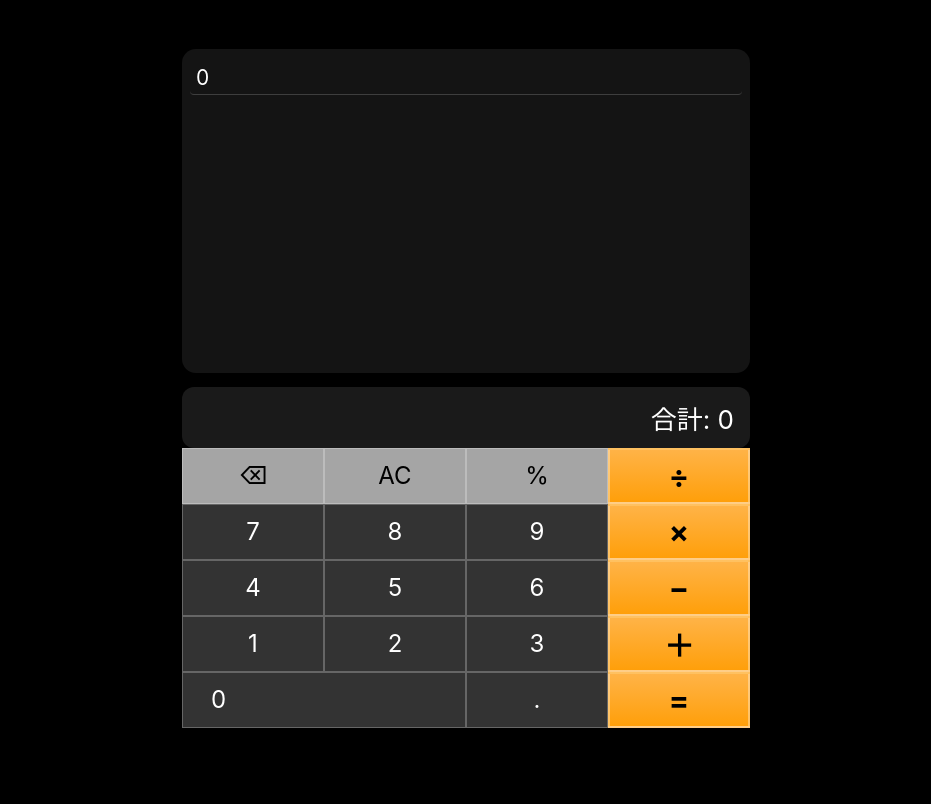
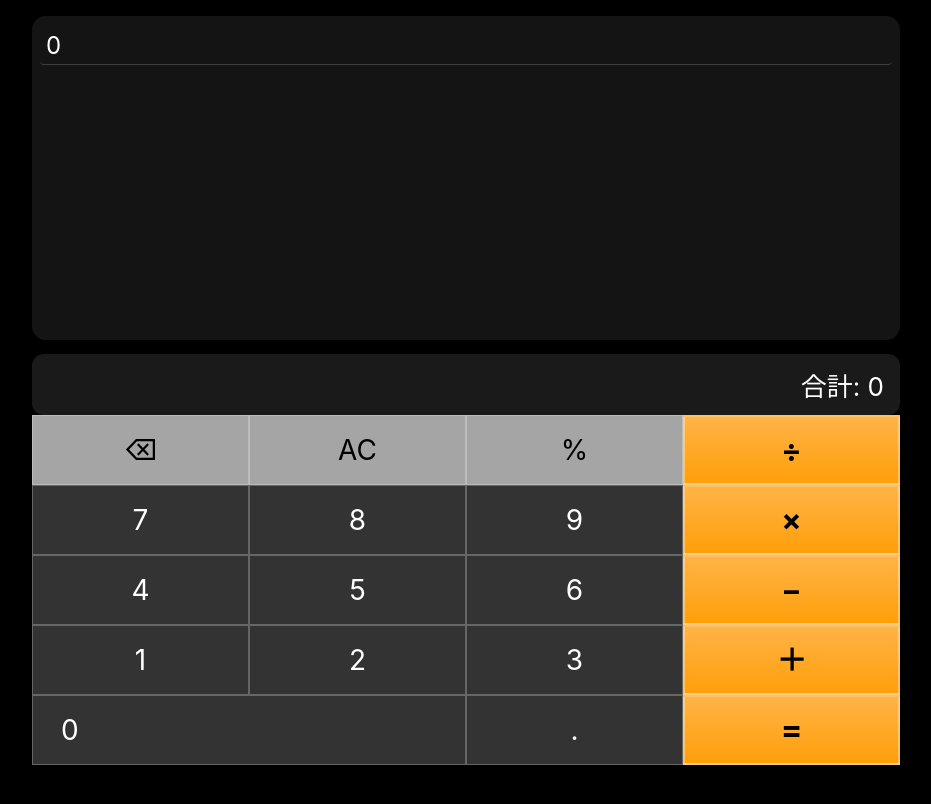
Before and after one commit to 4cGTDXFxAYK6/caluculator, a plain HTML site: page index.html in a window 1280 px wide. Shown: the whole page, without its empty margins (174-1105 px from the left). Drawn offline with Linux system fonts and the light colour scheme.

Commit message:
Update index.html

```diff
--- a/index.html
+++ b/index.html
@@ -4,33 +4,206 @@
 <meta charset="utf-8" />
 <title>履歴付き電卓</title>
 <meta name="viewport" content="width=device-width, initial-scale=1, maximum-scale=1, user-scalable=no">
+<link rel="manifest" href="manifest.json">
+<meta name="theme-color" content="#000000">
+
 <style>
-  /* スタイルは元のものを完全に維持 */
-  :root{ --bg:#000; --panel:rgba(255,255,255,0.08); --btn-dark:#333; --btn-gray:#a5a5a5; --btn-accent:#ff9f0a; --btn-accent2:#ffb347; --border:rgba(255,255,255,0.25); }
-  html,body{ height:100%; margin:0; background:var(--bg); font-family:-apple-system, BlinkMacSystemFont, sans-serif; touch-action: manipulation; }
-  body{ display:flex; align-items:center; justify-content:center; }
-  .calculator{ width:100%; max-width:600px; margin:auto; padding:16px; padding-bottom:40px; display:flex; flex-direction:column; box-sizing:border-box; }
-  .history{ background:var(--panel); backdrop-filter:blur(8px); color:#fff; height:300px; padding:12px 8px; border-radius:14px; overflow:auto; font-size:21px; line-height:1.0; margin-bottom:14px; }
-  .history-line{ padding:6px 6px; border-radius:4px; display:flex; align-items:center; gap:10px; white-space:nowrap; overflow-x:auto; border-bottom:1px solid rgba(255,255,255,0.18); }
-  .text{ flex:1; overflow:hidden; text-overflow:ellipsis; }
-  .delete-btn{ flex-shrink:0; color:var(--btn-accent); font-size:26px; font-weight:700; cursor:pointer; padding:0 8px; }
-  .total-box{ background:rgba(255,255,255,0.10); backdrop-filter:blur(6px); color:#fff; padding:12px 16px; border-radius:12px; font-size:26px; text-align:right; margin:0; }
-  .keys{ display:grid; grid-template-columns:repeat(4, 1fr); width:100%; }
-  button{ position:relative; overflow:hidden; height:56px; border:1px solid var(--border); font-size:24px; color:#fff; cursor:pointer; user-select:none; font-family:inherit; }
-  button::after{ content:""; position:absolute; left:50%; top:50%; width:0; height:0; background:rgba(255,255,255,0.45); border-radius:50%; transform:translate(-50%,-50%); opacity:0; transition:width .35s, height .35s, opacity .35s; }
-  button.pressed::after{ width:180%; height:180%; opacity:1; }
-  .pressed{ background-color: rgba(255,255,255,0.65); box-shadow: inset 0 0 18px rgba(255,255,255,0.9); border-color: var(--btn-accent); color:#000; }
-  .op, .equal { background: linear-gradient(var(--btn-accent2), var(--btn-accent)); font-size:30px; font-weight:700; border:2px solid rgba(255,255,255,0.35); color:#000; }
+  :root{
+    --bg:#000;
+    --panel:rgba(255,255,255,0.08);
+    --btn-dark:#333;
+    --btn-gray:#a5a5a5;
+    --btn-accent:#ff9f0a;
+    --btn-accent2:#ffb347;
+    --border:rgba(255,255,255,0.25);
+    --row-b:rgba(255,255,255,0.18);
+  }
+
+  html,body{
+    height:100%;
+    margin:0;
+    background:var(--bg);
+    font-family:-apple-system, BlinkMacSystemFont, "SF Pro Text", "SF Pro Display",
+                 "Helvetica Neue", Arial, sans-serif;
+    touch-action: manipulation;
+  }
+
+  body{
+    display:flex;
+    align-items:center;
+    justify-content:center;
+  }
+
+  .calculator{
+    width:100%;
+    max-width:600px;
+    margin:auto;
+    padding:16px;
+    padding-bottom:40px;
+    display:flex;
+    flex-direction:column;
+    gap:0;
+    box-sizing:border-box;
+  }
+
+  .history{
+    background:var(--panel);
+    backdrop-filter:blur(8px);
+    color:#fff;
+    height:300px;
+    padding:12px 8px;
+    border-radius:14px;
+    overflow:auto;
+    font-size:21px;
+    line-height:1.0;
+    margin-bottom:14px;
+  }
+
+  .history-line{
+    padding:6px 6px;
+    border-radius:4px;
+    display:flex;
+    align-items:center;
+    gap:10px;
+    white-space:nowrap;
+    overflow-x:auto;
+    scrollbar-width:none;
+    border-bottom:1px solid rgba(255,255,255,0.18);
+  }
+  .history-line::-webkit-scrollbar{ display:none; }
+
+  .text{
+    flex:1;
+    overflow:hidden;
+    text-overflow:ellipsis;
+  }
+
+  .delete-btn{
+    flex-shrink:0;
+    color:var(--btn-accent);
+    font-size:26px;
+    font-weight:700;
+    cursor:pointer;
+    padding:0 8px;
+  }
+
+  .total-box{
+    background:rgba(255,255,255,0.10);
+    backdrop-filter:blur(6px);
+    color:#fff;
+    padding:12px 16px;
+    border-radius:12px;
+    font-size:26px;
+    text-align:right;
+    margin:0;
+  }
+
+  .keys{
+    display:grid;
+    grid-template-columns:repeat(4, 1fr);
+    gap:0;
+    width:100%;
+    margin:0;
+  }
+
+  button{
+    position:relative;
+    overflow:hidden;
+
+    height:56px;
+    border-radius:0;
+    border:1px solid var(--border);
+
+    font-size:24px;
+    line-height:1;
+
+    color:#fff;
+    cursor:pointer;
+    user-select:none;
+    font-family:inherit;
+
+    transition:
+      background-color 0.05s ease-out,
+      box-shadow 0.05s ease-out,
+      border-color 0.05s ease-out,
+      color 0.05s ease-out;
+  }
+
+  /* ▼ 軽量 ripple（CSSのみ） */
+  button::after{
+    content:"";
+    position:absolute;
+    left:50%;
+    top:50%;
+    width:0;
+    height:0;
+    background:rgba(255,255,255,0.45);
+    border-radius:50%;
+    transform:translate(-50%,-50%);
+    opacity:0;
+    transition:width .35s ease-out, height .35s ease-out, opacity .35s ease-out;
+  }
+
+  button.pressed::after{
+    width:180%;
+    height:180%;
+    opacity:1;
+  }
+
+  /* transform を完全排除した押下エフェクト */
+  .pressed{
+    background-color: rgba(255,255,255,0.65);
+    box-shadow:
+      inset 0 0 18px rgba(255,255,255,0.9),
+      0 0 10px rgba(255,255,255,0.6);
+    border-color: var(--btn-accent);
+    color:#000;
+  }
+
+  /* ▼ 四則キー & ＝キー強調デザイン */
+  .op, .equal {
+    background: linear-gradient(var(--btn-accent2), var(--btn-accent));
+    font-size:30px;
+    font-weight:700;
+    border:2px solid rgba(255,255,255,0.35);
+    color:#000;
+  }
+
+  .equal{
+    font-size:32px;
+  }
+
   .gray{ background:var(--btn-gray); color:#000; }
   .dark{ background:var(--btn-dark); }
-  .zero{ grid-column:span 2; text-align:left; padding-left:28px; }
+
+  .zero{
+    grid-column:span 2;
+    text-align:left;
+    padding-left:28px;
+  }
+
+  /* transform を使わず実寸で拡大 */
+  @media (min-width:768px) and (orientation:portrait){
+    .calculator{ max-width:760px; }
+    button{ height:74px; font-size:30px; }
+    .history{ font-size:26px; }
+  }
+
+  @media (min-width:1024px) and (orientation:landscape){
+    .calculator{ max-width:900px; }
+    button{ height:70px; font-size:28px; }
+    .history{ font-size:24px; }
+  }
 </style>
 </head>
 <body>
 
 <div class="calculator">
+
   <div id="history" class="history"></div>
+
   <div id="totalBox" class="total-box">合計: 0</div>
+
   <div class="keys">
     <button class="gray" data-value="DEL">⌫</button>
     <button class="gray" data-value="AC">AC</button>
@@ -59,6 +232,8 @@
 </div>
 
 <script>
+/* ▼ 計算ロジック（小数点保持版） */
+
 const historyPanel = document.getElementById("history");
 const totalBox = document.getElementById("totalBox");
 const keys = document.querySelector(".keys");
@@ -68,122 +243,168 @@ let previous = "";
 let operator = null;
 let justCalculated = false;
 
-// 1. 安全な計算関数（evalの代替）
-function runSafeCalc(a, b, op) {
-  const n1 = parseFloat(a);
-  const n2 = parseFloat(b);
-  if (op === '+') return n1 + n2;
-  if (op === '-') return n1 - n2;
-  if (op === '*') return n1 * n2;
-  if (op === '/') return n2 !== 0 ? n1 / n2 : 0;
-  return n2;
+/* ▼ 小数点以下を丸めず保持する formatNumber */
+function formatNumber(num){
+  if(num === "" || num === null || num === undefined) return "";
+
+  if(isNaN(Number(num))) return num;
+
+  const str = String(num);
+
+  if(str.includes(".")){
+    const [intPart, decPart] = str.split(".");
+    const intFormatted = Number(intPart).toLocaleString("ja-JP");
+    return intFormatted + "." + decPart;
+  }
+
+  return Number(str).toLocaleString("ja-JP");
 }
 
-// 2. フォーマット関数
-function formatNumber(num){
-  if(num === "" || num === null || num === undefined) return "";
-  const n = Number(num);
-  if(isNaN(n)) return num;
-  const str = String(num);
-  if(str.includes(".")){
-    const [intPart, decPart] = str.split(".");
-    return Number(intPart).toLocaleString("ja-JP") + "." + decPart;
-  }
-  return n.toLocaleString("ja-JP");
-}
+/* ▼ 軽量 ripple */
+keys.addEventListener("click", e=>{
+  const btn = e.target.closest("button");
+  if(!btn) return;
 
-const toFull = s => s.replace(/\*/g,"×").replace(/\//g,"÷");
+  btn.classList.add("pressed");
+  setTimeout(()=> btn.classList.remove("pressed"), 180);
 
-// 3. 合計計算（DOMを解析するオリジナルロジック）
+  handleInput(btn.dataset.value);
+});
+
+/* ▼ 計算ロジック */
+const toFull = s =>
+  s.replace(/\*/g,"×")
+   .replace(/\//g,"÷");
+
 function updateTotal(){
   let sum = 0;
   const lines = historyPanel.querySelectorAll('.history-line[data-type="history"]');
+
   lines.forEach(line=>{
     const text = line.querySelector(".text").textContent;
     const result = text.split("=").pop().trim().replace(/,/g,"");
     const num = Number(result);
     if(!isNaN(num)) sum += num;
   });
+
   totalBox.textContent = "合計: " + formatNumber(sum);
 }
 
-// 4. 入力行の更新（ここで「改行」を判定）
 function updateInputLine(){
   let last = historyPanel.lastElementChild;
-  // 一番下が history タイプなら新しい div を作る = これが改行の正体
+
   if(!last || last.dataset.type !== "input"){
     last = document.createElement("div");
     last.className = "history-line";
     last.dataset.type = "input";
+
     const text = document.createElement("span");
     text.className = "text";
     last.appendChild(text);
+
     historyPanel.appendChild(last);
   }
+
   const text = last.querySelector(".text");
-  let expr = (previous && operator)
-    ? `${formatNumber(previous)} ${toFull(operator)} ${formatNumber(current)}`
-    : formatNumber(current || "0");
+
+  let expr = "";
+  if(previous && operator){
+    expr = `${formatNumber(previous)} ${toFull(operator)} ${formatNumber(current)}`;
+  } else {
+    expr = formatNumber(current || "0");
+  }
+
   text.textContent = expr;
   historyPanel.scrollTop = historyPanel.scrollHeight;
 }
 
-// 5. 履歴の確定（現在の行を history タイプに変える）
 function finalizeToHistory(expr, result, isSingleNumber = false){
   let line = historyPanel.lastElementChild;
-  if(!line || line.dataset.type !== "input") return;
+
+  if(!line || line.dataset.type !== "input"){
+    line = document.createElement("div");
+    line.className = "history-line";
+    historyPanel.appendChild(line);
+  }
 
   line.dataset.type = "history";
+
   if(isSingleNumber){
-    line.innerHTML = `<span class="text">${formatNumber(expr)}</span><span class="delete-btn">×</span>`;
+    line.innerHTML = `
+      <span class="text">${formatNumber(expr)}</span>
+      <span class="delete-btn">×</span>
+    `;
   } else {
-    // 数式を分解して再整形
-    const parts = expr.split(/([+\-*/])/);
-    const a = parts[0], op = parts[1], b = parts[2];
-    line.innerHTML = `<span class="text">${formatNumber(a)} ${toFull(op)} ${formatNumber(b)} = ${formatNumber(result)}</span><span class="delete-btn">×</span>`;
+    const [a,op,b] = expr.split(/([+\-*/])/);
+    line.innerHTML = `
+      <span class="text">${formatNumber(a)} ${toFull(op)} ${formatNumber(b)} = ${formatNumber(result)}</span>
+      <span class="delete-btn">×</span>
+    `;
   }
+
+  historyPanel.scrollTop = historyPanel.scrollHeight;
   updateTotal();
 }
 
-// 6. 計算実行
+function resetAll(){
+  current = "";
+  previous = "";
+  operator = null;
+  justCalculated = false;
+  historyPanel.innerHTML = "";
+  updateInputLine();
+  updateTotal();
+}
+
 function calculate(){
   if(!operator && current !== ""){
     finalizeToHistory(current, current, true);
-    current = ""; previous = ""; operator = null; justCalculated = true;
-    updateInputLine(); // 次の行（改行）を作成
+    current = "";
+    previous = "";
+    operator = null;
+    justCalculated = true;
+    updateInputLine();
     return;
   }
+
   if(operator && previous !== "" && current !== ""){
-    const result = runSafeCalc(previous, current, operator);
     const expr = previous + operator + current;
-    finalizeToHistory(expr, String(result), false);
-    current = ""; previous = ""; operator = null; justCalculated = true;
-    updateInputLine(); // 次の行（改行）を作成
+    const result = String(eval(expr));
+
+    finalizeToHistory(expr, result, false);
+
+    current = "";
+    previous = "";
+    operator = null;
+    justCalculated = true;
+
+    updateInputLine();
   }
 }
 
-// 7. 入力ハンドラ
 function handleInput(value){
   if(justCalculated){
     if(!isNaN(value) || value === ".") current = "";
     justCalculated = false;
   }
+
   if(value === "AC"){
-    current = ""; previous = ""; operator = null; justCalculated = false;
-    historyPanel.innerHTML = "";
-    updateInputLine(); updateTotal();
+    resetAll();
     return;
   }
+
   if(value === "DEL"){
     current = current.slice(0,-1);
     updateInputLine();
     return;
   }
+
   if(value === "%"){
     current = String(Number(current)/100);
     updateInputLine();
     return;
   }
+
   if(value === "."){
     if(current.includes(".")) return;
     if(current === "") current = "0";
@@ -191,6 +412,7 @@ function handleInput(value){
     updateInputLine();
     return;
   }
+
   if(["+","-","*","/"].includes(value)){
     operator = value;
     previous = current;
@@ -198,22 +420,15 @@ function handleInput(value){
     updateInputLine();
     return;
   }
+
   if(value === "="){
     calculate();
     return;
   }
+
   current += value;
   updateInputLine();
 }
-
-// イベント設定
-keys.addEventListener("click", e=>{
-  const btn = e.target.closest("button");
-  if(!btn) return;
-  btn.classList.add("pressed");
-  setTimeout(()=> btn.classList.remove("pressed"), 180);
-  handleInput(btn.dataset.value);
-});
 
 historyPanel.addEventListener("click", e=>{
   if(e.target.classList.contains("delete-btn")){
@@ -222,9 +437,17 @@ historyPanel.addEventListener("click", e=>{
   }
 });
 
-// 初期化
 updateInputLine();
 updateTotal();
+
+/* Service Worker */
+if('serviceWorker' in navigator){
+  navigator.serviceWorker.register('service-worker.js');
+  navigator.serviceWorker.addEventListener('controllerchange', () => {
+    window.location.reload();
+  });
+}
 </script>
+
 </body>
 </html>
```
